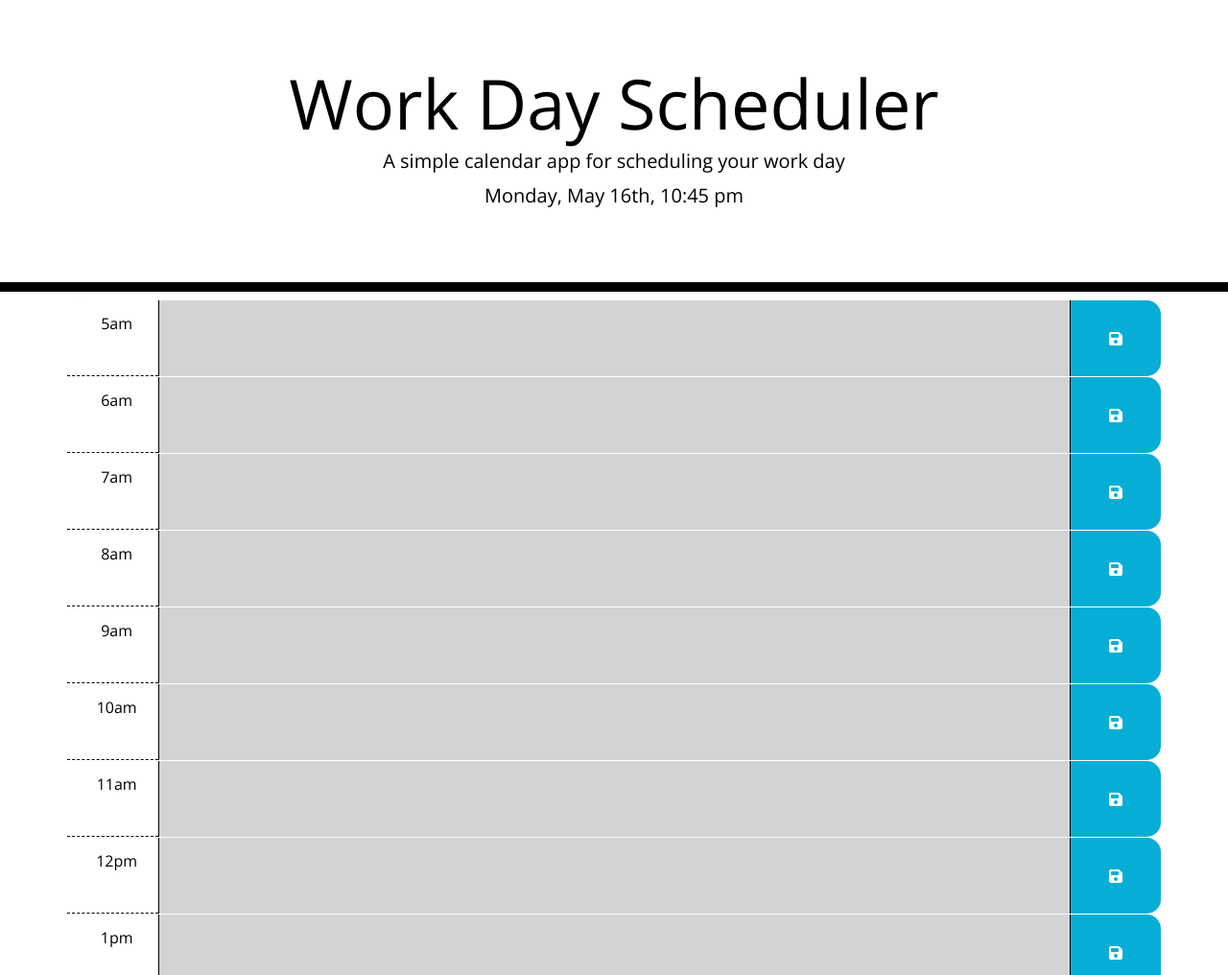
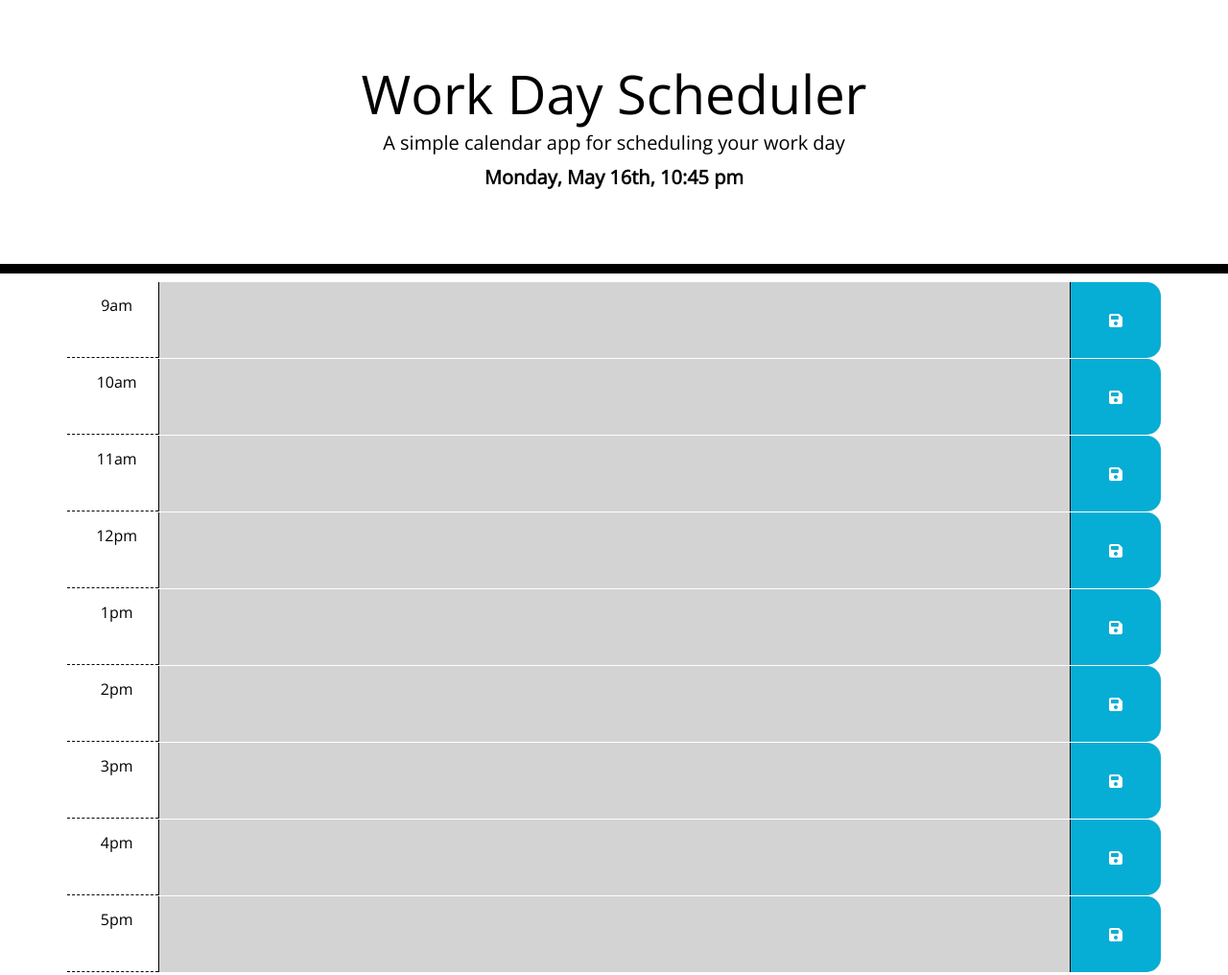
Before and after one commit to nadybee/day_Planner, a plain HTML site: page index.html in a window 1280 px wide. Shown: the top 1016 px of the page at 96% size. Drawn offline with nearby package versions, Linux system fonts and the light colour scheme.

Commit message:
changed to 8 hr calendar and some styling

```diff
--- a/Develop/script.js
+++ b/Develop/script.js
@@ -11,7 +11,7 @@ const myHTML = []
 function createHTML() {
   let time = 0
   let timeLetters
-  for (let i = 5; i < 24; i++) {
+  for (let i = 9; i <18; i++) {
     if (i > 12) {
       time = i - 12
       timeLetters = "pm"
--- a/index.html
+++ b/index.html
@@ -31,10 +31,10 @@
   </head>
 
   <body>
-    <header class="jumbotron mb-0">
-      <h1 class="display-3">Work Day Scheduler</h1>
+    <header class="jumbotron jumbotron-fluid mb-0">
+      <h1 class="display-4">Work Day Scheduler</h1>
       <p class="lead">A simple calendar app for scheduling your work day</p>
-      <p id="currentDay" class="lead"></p>
+      <p id="currentDay" class="lead font-weight-bold"></p>
     </header>
     <!-- showing event has been saved-->
 <div id="event-notification" class="d-flex justify-content-center p-1" role="alert"></div>
```
